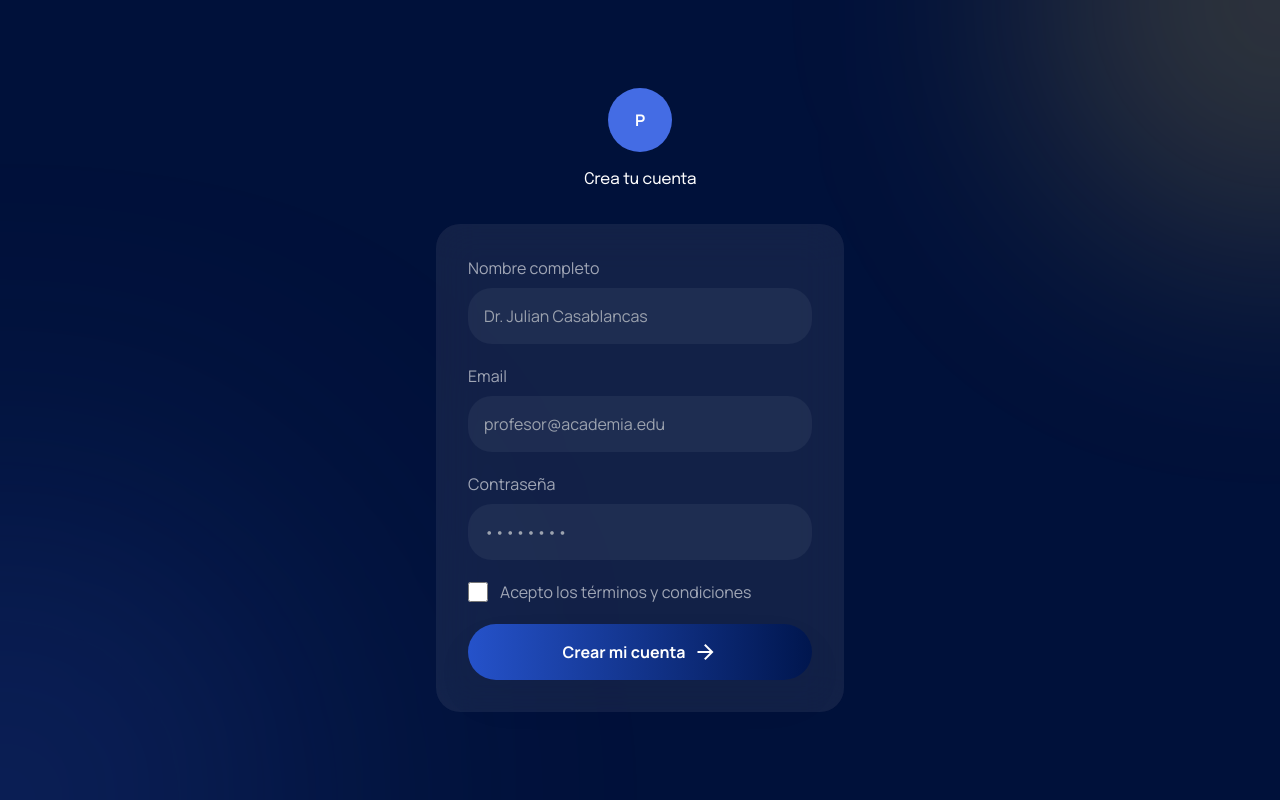
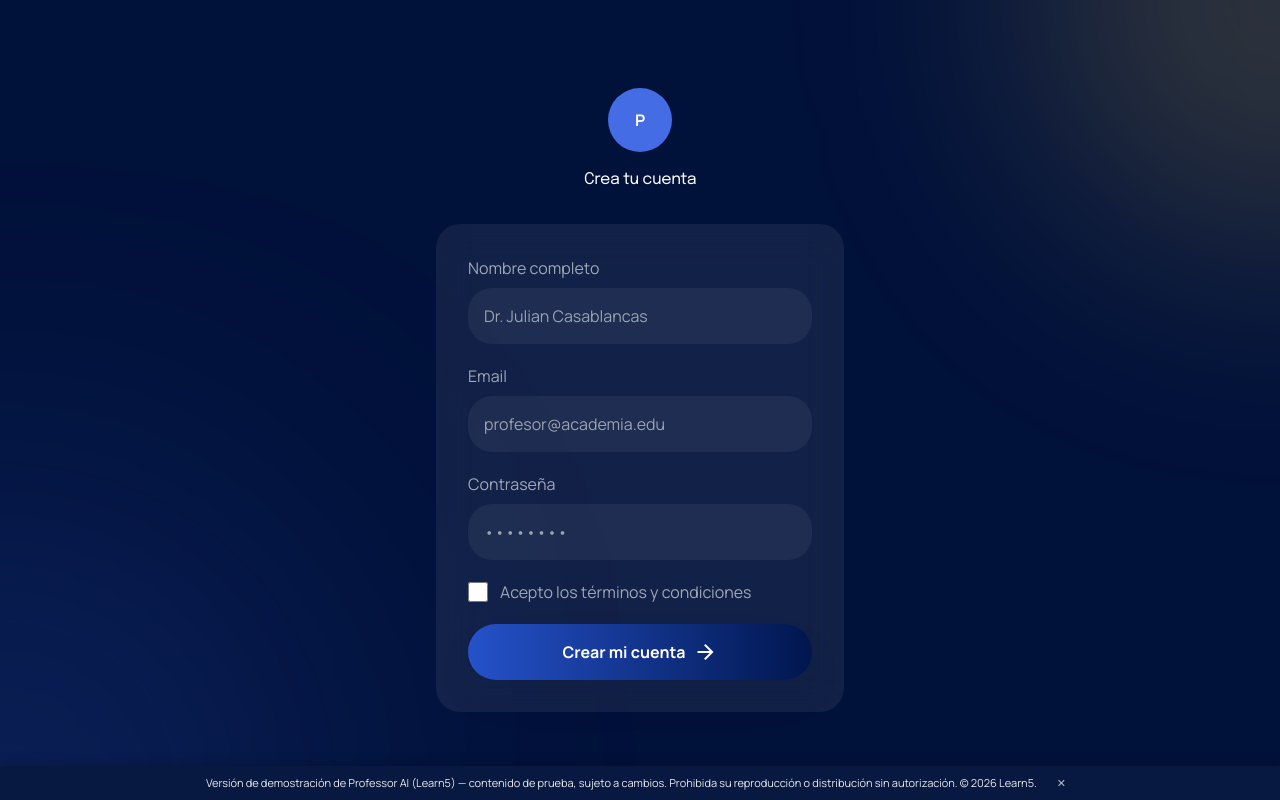
Before and after one commit to learn5soporte/professor-ai-web, a Next.js app: page /registro in a window 1280 px wide. Built offline with nearby package versions, Linux system fonts and the light colour scheme.

Commit message:
Add files via upload

```diff
--- a/src/app/layout.tsx
+++ b/src/app/layout.tsx
@@ -1,6 +1,7 @@
 import type { Metadata } from "next";
 import { Epilogue, Manrope } from "next/font/google";
 import { SessionProvider } from "@/lib/store/session";
+import { DemoBanner } from "@/components/DemoBanner";
 import "./globals.css";
 
 // Tipografia Humanist Futurist (DESIGN.md real): Epilogue (headlines) + Manrope (body/labels)
@@ -32,7 +33,7 @@ export default function RootLayout({
     <html lang="es" className={`${epilogue.variable} ${manrope.variable}`}>
       <head>
         {/* Iconografia real de Stitch: Material Symbols Outlined (usado en
-            splash, login, onboarding, dashboard, herramientas, etc.) */}
+        splash, login, onboarding, dashboard, herramientas, etc.) */}
         <link
           href="https://fonts.googleapis.com/css2?family=Material+Symbols+Outlined:wght,FILL@100..700,0..1&display=swap"
           rel="stylesheet"
@@ -40,6 +41,7 @@ export default function RootLayout({
       </head>
       <body>
         <SessionProvider>{children}</SessionProvider>
+        <DemoBanner />
       </body>
     </html>
   );
```
